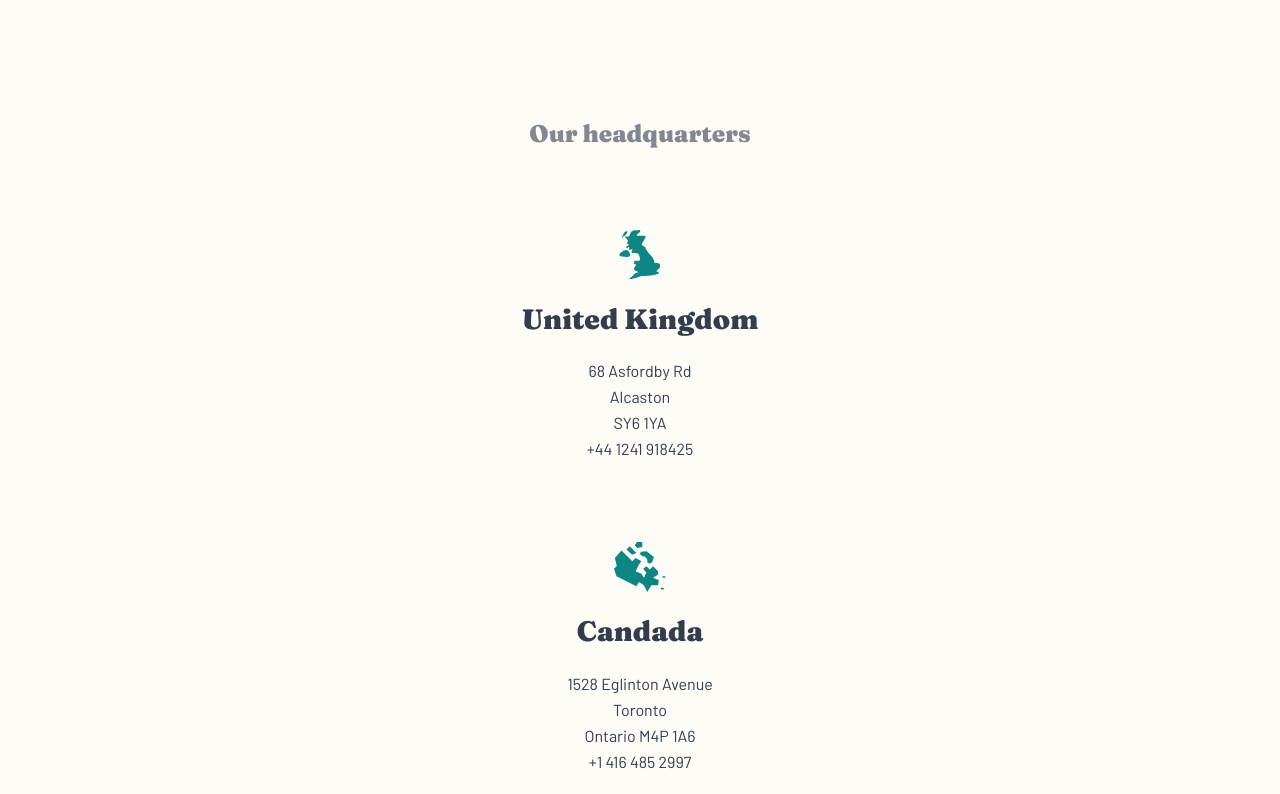
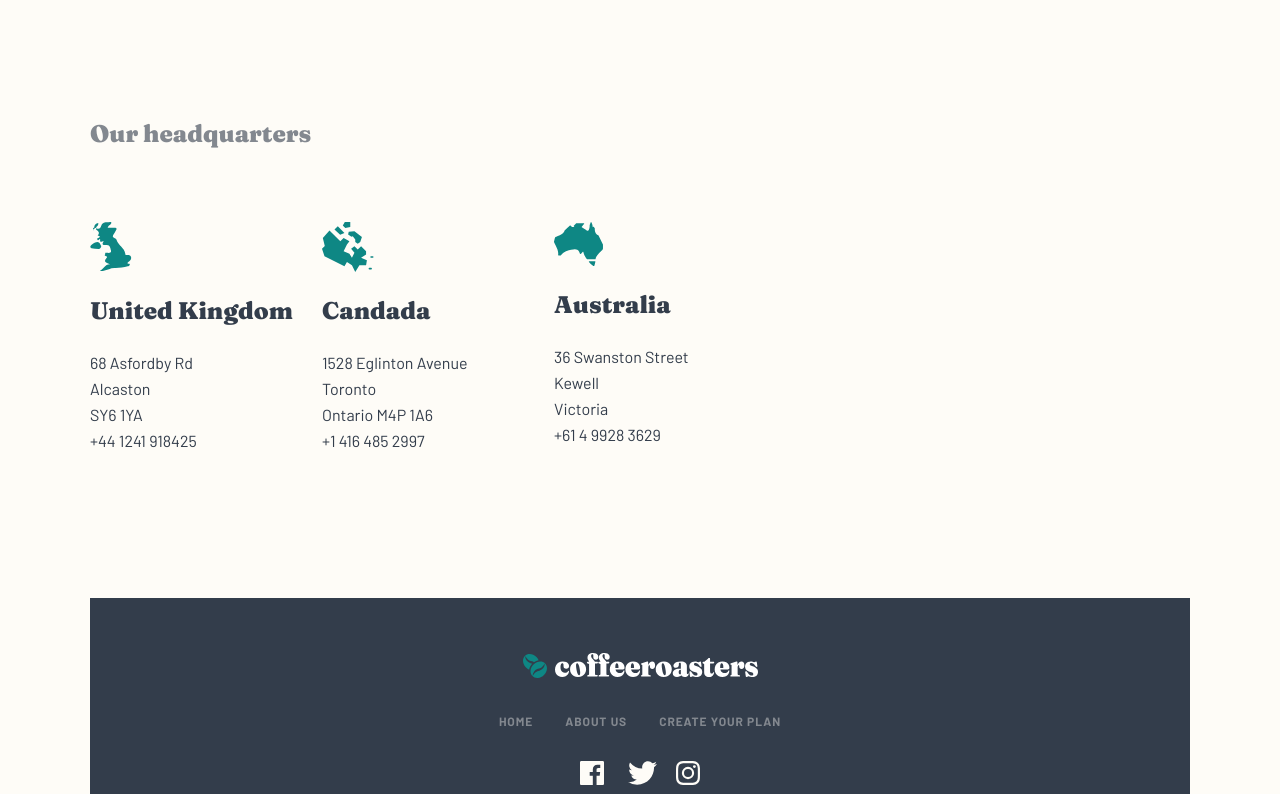
Before and after one commit to gabrielmorandi/Coffeeroasters-Subscription-Site, a React (Vite) app in the folder COFEEROASTERS/: page /about in a window 1280 px wide. Shown: the part 1806-2600 px from the top of the page. Built offline with nearby package versions, Linux system fonts and the light colour scheme.

Commit message:
feature: headquarters section tablet version

```diff
--- a/COFEEROASTERS/src/css/index.css
+++ b/COFEEROASTERS/src/css/index.css
@@ -716,14 +716,35 @@ main #headquarters .container-flex h2 {
   font-weight: 900;
   line-height: 2rem;
 }
-main #headquarters .container-flex .headquarters-card {
+@media (min-width: 768px) {
+  main #headquarters .container-flex h2 {
+    text-align: left;
+  }
+}
+main #headquarters .container-flex .headquarters-cards {
+  display: flex;
+  flex-direction: column;
+  margin-block-start: 5rem;
+}
+@media (min-width: 768px) {
+  main #headquarters .container-flex .headquarters-cards {
+    flex-direction: row;
+    margin-block-start: 4.5rem;
+    gap: 10px;
+  }
+}
+main #headquarters .container-flex .headquarters-cards .headquarters-card {
   display: flex;
   flex-direction: column;
   align-items: center;
-  margin-block-start: 5rem;
   gap: 1.33rem;
 }
-main #headquarters .container-flex .headquarters-card h2 {
+@media (min-width: 768px) {
+  main #headquarters .container-flex .headquarters-cards .headquarters-card {
+    align-items: flex-start;
+  }
+}
+main #headquarters .container-flex .headquarters-cards .headquarters-card h2 {
   color: #333D4B;
   text-align: center;
   font-family: Fraunces;
@@ -731,13 +752,25 @@ main #headquarters .container-flex .headquarters-card h2 {
   font-weight: 900;
   line-height: 2.25rem;
 }
-main #headquarters .container-flex .headquarters-card p {
+@media (min-width: 768px) {
+  main #headquarters .container-flex .headquarters-cards .headquarters-card h2 {
+    text-align: left;
+    font-size: 1.5rem;
+  }
+}
+main #headquarters .container-flex .headquarters-cards .headquarters-card p {
   color: #333D4B;
   text-align: center;
   font-family: Barlow;
   font-size: 1rem;
   font-weight: 400;
   line-height: 1.625rem;
+}
+@media (min-width: 768px) {
+  main #headquarters .container-flex .headquarters-cards .headquarters-card p {
+    text-align: left;
+    width: 13.875rem;
+  }
 }
 main #plans {
   width: 100%;
--- a/COFEEROASTERS/src/pages/About.jsx
+++ b/COFEEROASTERS/src/pages/About.jsx
@@ -60,6 +60,7 @@ function AboutPage() {
         <section id="headquarters">
           <div className="container-flex">
             <h2>Our headquarters</h2>
+            <div className="headquarters-cards">
               <div className="headquarters-card">
                 <img src={UK} alt="United Kingdom" />
                 <h2>United Kingdom</h2>
@@ -91,6 +92,7 @@ function AboutPage() {
                 </p>
               </div>
             </div>
+          </div>
         </section>
       </main>
       <Footer />
--- a/COFEEROASTERS/src/sass/components/main.sass
+++ b/COFEEROASTERS/src/sass/components/main.sass
@@ -380,26 +380,43 @@ main
         font-size: 1.5rem
         font-weight: 900
         line-height: 2rem
-      .headquarters-card
+        @include m.tablet()
+          text-align: left
+      .headquarters-cards
         display: flex
         flex-direction: column
-        align-items: center
         margin-block-start: 5rem
-        gap: 1.33rem
-        h2
-          color: #333D4B
-          text-align: center
-          font-family: Fraunces
-          font-size: 1.75rem
-          font-weight: 900
-          line-height: 2.25rem
-        p
-          color: #333D4B
-          text-align: center
-          font-family: Barlow
-          font-size: 1rem
-          font-weight: 400
-          line-height: 1.625rem
+        @include m.tablet()
+          flex-direction: row
+          margin-block-start: 4.5rem
+          gap: 10px
+        .headquarters-card
+          display: flex
+          flex-direction: column
+          align-items: center
+          gap: 1.33rem
+          @include m.tablet()
+            align-items: flex-start
+          h2
+            color: #333D4B
+            text-align: center
+            font-family: Fraunces
+            font-size: 1.75rem
+            font-weight: 900
+            line-height: 2.25rem
+            @include m.tablet()
+              text-align: left
+              font-size: 1.5rem
+          p
+            color: #333D4B
+            text-align: center
+            font-family: Barlow
+            font-size: 1rem
+            font-weight: 400
+            line-height: 1.625rem
+            @include m.tablet()
+              text-align: left
+              width: 13.875rem
   #plans
     width: 100%
     display: grid
```
Also changed, not shown: 1 other file (tests, documents, lock files or other folders). Lines whose indentation alone changed are shown as unchanged.
